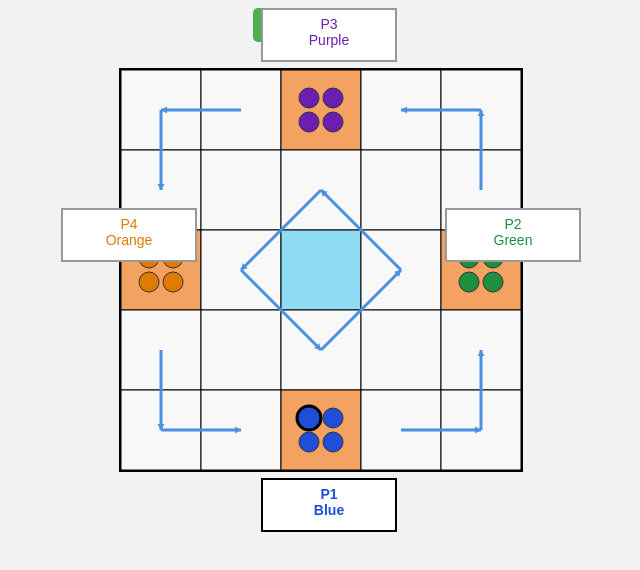
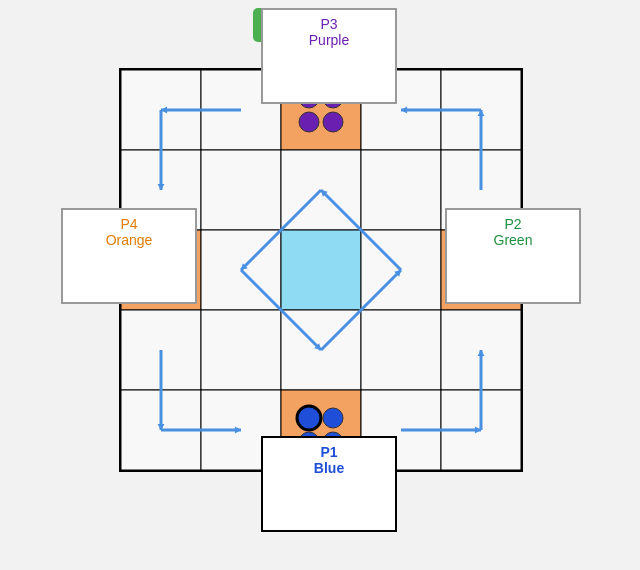
Before and after one commit to rohanguptaji/marble-ludo, a plain HTML site: page index.html in a window 1280 px wide. Shown: the whole page, without its empty margins (319-959 px from the left). Drawn offline with Linux system fonts and the light colour scheme.

Commit message:
v1.5: Fix marble display - add min-height to player boxes

```diff
--- a/index.html
+++ b/index.html
@@ -3,7 +3,7 @@
 <head>
 <meta charset="UTF-8">
   <meta http-equiv="Cache-Control" content="no-cache, no-store, must-revalidate">
-<title>Marble Ludo – Stable v1.4</title>
+<title>Marble Ludo – Stable v1.5</title>
 
 <style>
 body{
@@ -40,6 +40,7 @@ button{
   position:absolute;
   width:120px;
   padding:6px;
+   min-height:80px;
   border:2px solid #999;
   background:#fff;
   text-align:center;
```
